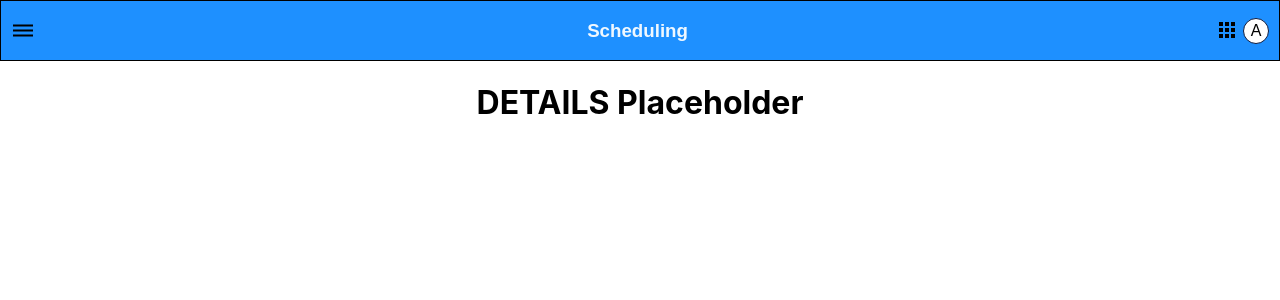
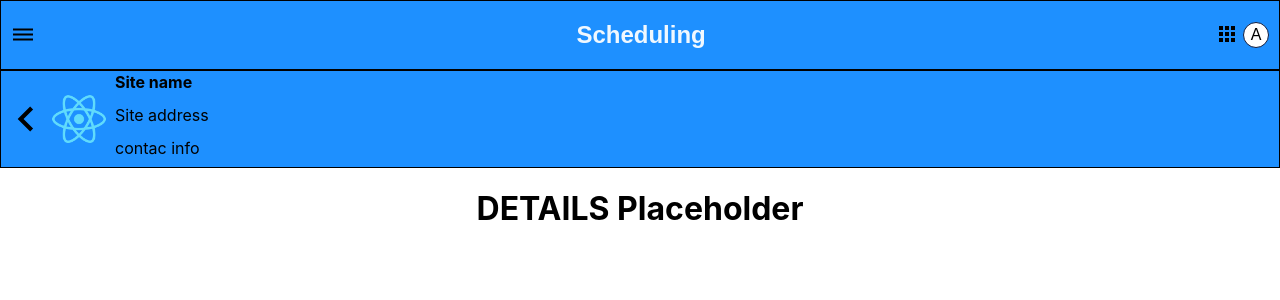
Before and after one commit to arielleon24/siteList, a React (Create React App) app: page /details in a window 1280 px wide. Shown: the top 300 px of the page. Built offline with nearby package versions, Linux system fonts and the light colour scheme.

Commit message:
arranged styling

```diff
--- a/src/App.css
+++ b/src/App.css
@@ -166,7 +166,7 @@ box-shadow: #888888 2px 3px;
 }
 
 .SiteImage {
-  padding-top: 1em;
+  /* padding-top: 1em; */
   border-radius: 50%;
   height: 3.5em;
   width: 3.5em;
@@ -178,11 +178,34 @@ box-shadow: #888888 2px 3px;
 
 .SiteInfo {
   display: flex;
+  justify-content: center;
+  align-items: flex-start;
   flex-direction: column;
   padding-left: 0.5em;
 }
 
 
+/* details page */
+
+.Details {
+  display: flex;
+  flex-direction: column;
+}
+
+.Detailhead {
+  display: flex;
+  align-items: center;
+  height: 6em;
+  border:1px solid black;
+  background-color: white;
+  background-color: #1E90FF;
+  margin: 0;
+  padding: 0;
+  }
+
+  .Detailhead p {
+    margin: 3px 0px 10px 0px;
+  }
 
 /* Footer ELEMENTS -------------------- */
 
--- a/src/components/Details.js
+++ b/src/components/Details.js
@@ -1,9 +1,21 @@
 import React from "react";
+import ChevronLeftIcon from '@material-ui/icons/ChevronLeft';
 
 export default function Details(props) {
   return (
-    <h1>
+    <div className="Details">
+      <div className="Detailhead">
+    <ChevronLeftIcon class="ArrowNextPage" />
+    <img className="SiteImage" src="./logo192.png" alt="image"></img>
+    <div className="SiteInfo">
+    <p><b> Site name </b></p>
+    <p> Site address </p>
+    <p> contac info </p>
+    </div>
+    </div>
+    <h1 className="Details">
       DETAILS Placeholder
     </h1>
+  </div>
   )
 }
--- a/src/components/Nav.js
+++ b/src/components/Nav.js
@@ -13,7 +13,7 @@ export default function Nav(props) {
     <nav className="navBar">
       <div className="navTop">
       <DehazeIcon className="navIcons" />
-      <h3 className="schedulingH3">Scheduling</h3>
+      <h2 className="schedulingH3">Scheduling</h2>
       <section className="topRight">
       <AppsIcon className="navIcons" />
       <div className="roundInitial">A</div>
```
